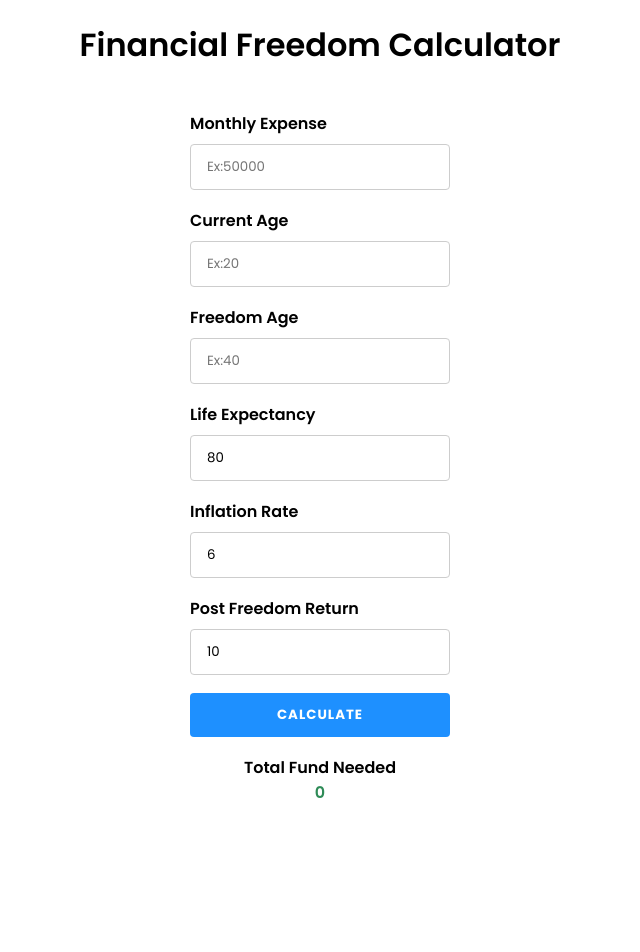
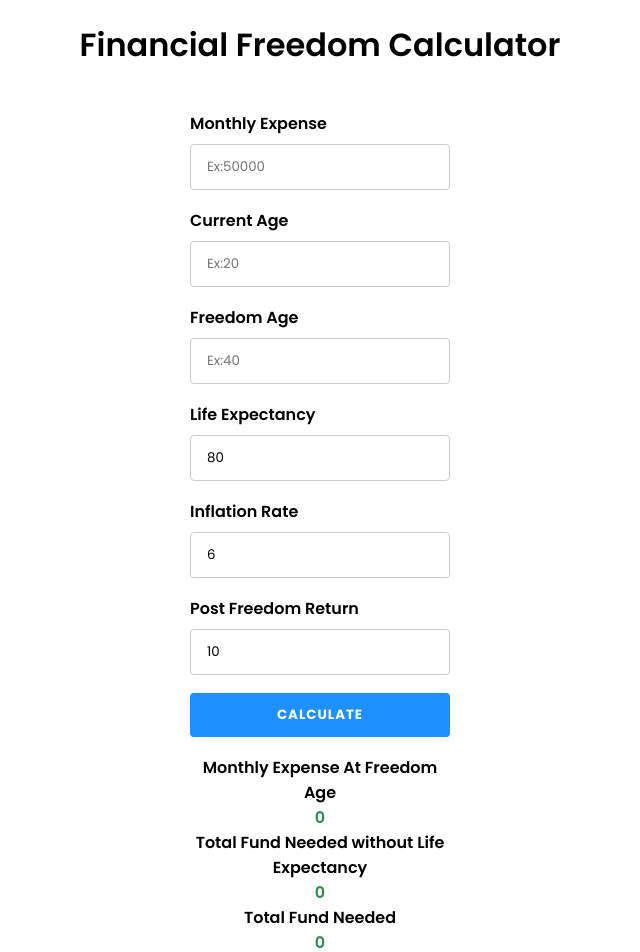
Before and after one commit to Creanick/freedomcalculator, a React (Create React App) app: page / in a window 1280 px wide. Shown: the top 952 px of the page, without its empty margins (320-960 px from the left). Before the commit the page ends 825 px from the top, so only its background shows below. Built offline with nearby package versions, Linux system fonts and the light colour scheme.

Commit message:
monthly expense and display added

```diff
--- a/src/App.tsx
+++ b/src/App.tsx
@@ -104,6 +104,8 @@ const App = () => {
       }
       if (isNaN(postFreedomReturnValue)) {
         errors.postFreedomReturn = "Post Freedom Return Rate must be number";
+      } else if (postFreedomReturnValue < inflationRateValue) {
+        errors.postFreedomReturn = "Post Freedom Return Rate must be greater than or equals to inflation rate";
       }
       return errors;
     },
@@ -118,6 +120,10 @@ const App = () => {
       }
       try {
         const totalFundValue = FreedomCalculatorEntity.calculateTotalFund(params);
+        const monthlyExpenseAtFreedom = FreedomCalculatorEntity.monthlyExpenseAtFreedom({ currentAge: params.currentAge, currentMonthlyExpense: params.monthlyExpense, freedomAge: params.freedomAge, inflationRate: params.inflationRate });
+        const totalImmortalFund = FreedomCalculatorEntity.calculateTotalImmortalFund(params);
+        setTotalImmortalFund(totalImmortalFund);
+        setMonthlyExpenseAtFreedom(monthlyExpenseAtFreedom);
         setTotalFund(totalFundValue);
       } catch (error) {
         console.error("Total Fund Calculation Error");
@@ -126,6 +132,8 @@ const App = () => {
   })
   const { currentAge, expense, freedomAge, inflationRate, lifeExpectancy, postFreedomReturn } = formik.values;
   const [totalFund, setTotalFund] = useState(0);
+  const [monthlyExpenseAtFreedom, setMonthlyExpenseAtFreedom] = useState(0);
+  const [totalImmortalFund, setTotalImmortalFund] = useState(0);
   return (
     <Wrapper>
       <h1 className="title">Financial Freedom Calculator</h1>
@@ -145,8 +153,12 @@ const App = () => {
 
         <Button type="submit">Calculate</Button>
         <div className="total-fund-container">
+          <p>Monthly Expense At Freedom Age</p>
+          <p className="total-fund">{Math.round(monthlyExpenseAtFreedom)}</p>
+          <p>Total Fund Needed without Life Expectancy</p>
+          <p className="total-fund">{Math.round(totalImmortalFund)}</p>
           <p>Total Fund Needed</p>
-          <p className="total-fund">{totalFund}</p>
+          <p className="total-fund">{Math.round(totalFund)}</p>
         </div>
       </InputContainer>
     </Wrapper>
```
